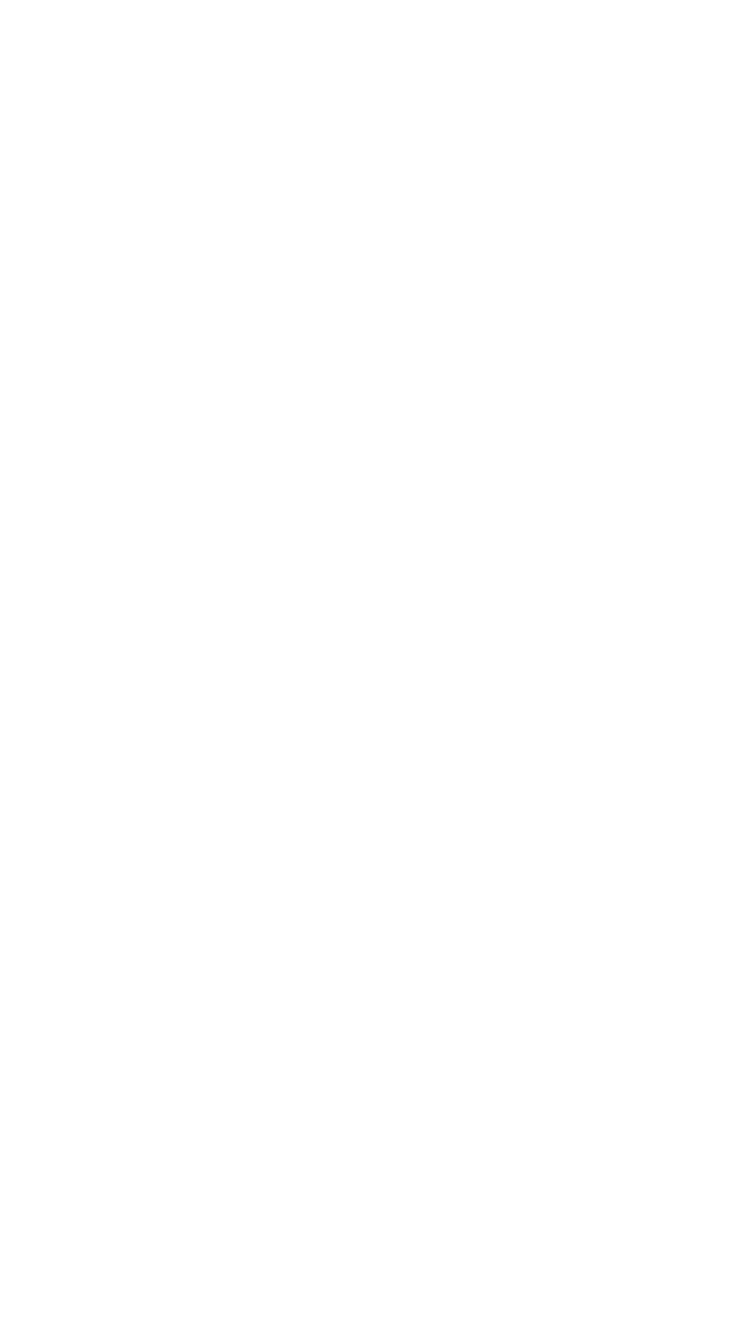
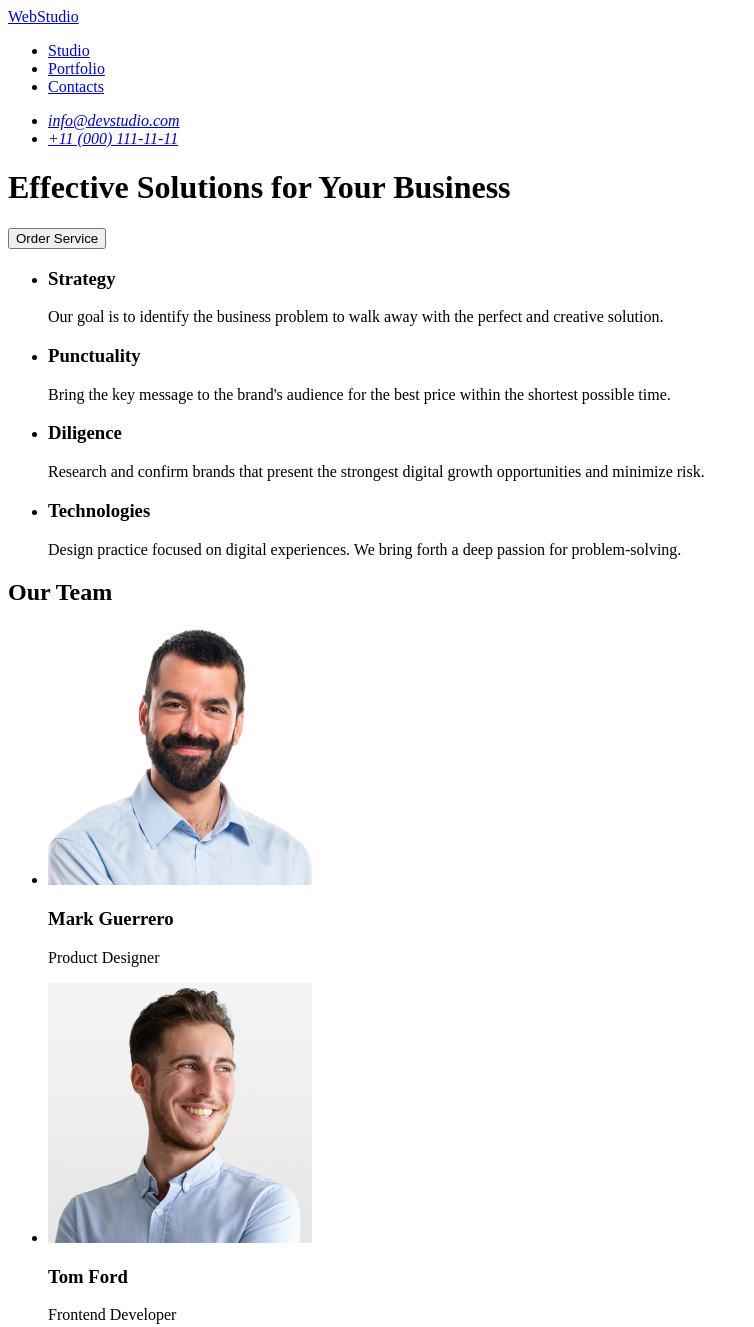
Before and after one commit to VladyslavPankratov/goit-markup-hw-01, a plain HTML site: page index.html in a window 1280 px wide. Shown: the top 1327 px of the page, without its empty margins (0-754 px from the left). Before the commit the page ends 800 px from the top, so only its background shows below. Drawn offline with Linux system fonts and the light colour scheme.

Commit message:
update index.html

```diff
--- a/index.html
+++ b/index.html
@@ -6,6 +6,76 @@
     <title>Document</title>
 </head>
 <body>
+    <!-- Елементи шапки -->
+    <header>
+<nav>
+    <a href="./index.html">WebStudio</a>
+    <ul>
+        <li><a href="#">Studio</a></li>
+        <li><a href="#">Portfolio</a></li>
+        <li><a href="#">Contacts</a></li>
+    </ul>
+</nav>
+<address>
+    <ul>
+        <li><a href="mailto:info@devstudio.com">info@devstudio.com</a></li>
+        <li><a href="tel:+11 (000) 111-11-11">+11 (000) 111-11-11</a></li>
+    </ul>
+</address>
+    </header>
 
+    <!-- Основний контент -->
+    <main>
+        <selection id="hero-image">
+            <h1>Effective Solutions for Your Business</h1>
+            <button type="button">Order Service</button>
+        </selection>
+
+        <section id="advantages">
+            <h2 hidden>Advantages</h2>
+    <ul>
+        <li><h3>Strategy</h3>
+        Our goal is to identify the business
+        problem to walk away with the perfect and creative solution.</li>
+        <li><h3>Punctuality</h3>
+        Bring the key message to the brand's audience for the best price within the shortest possible time.</li>
+        <li><h3>Diligence</h3>
+        Research and confirm brands that present the strongest digital growth opportunities and minimize risk.</li>
+        <li><h3>Technologies</h3>
+        Design practice focused on digital experiences. We bring forth a deep passion for problem-solving.</li>
+    </ul>
+</section>
+
+<section id="team">
+    <h2 class="team">Our Team</h2>
+    <ul>
+        <li>
+            <img src="./images/mark.jpg" alt="Designer" width="264" lang="260">
+            <h3>Mark Guerrero</h3>
+            <p>Product Designer</p>
+        </li>
+        <li>
+            <img src="./images/tom.jpg" alt="Frontend Developer" width="264" lang="260">
+            <h3>Tom Ford</h3>
+            <p>Frontend Developer</p>
+        </li>
+        <li>
+            <img src="./images/camila.jpg" alt="Marketing Specialist" width="264" lang="260">
+            <h3>Camila Garcia</h3>
+            <p>Marketing</p>
+        </li>
+        <li>
+            <img src="./images/daniel.jpg" alt="UI designer" width="264" lang="260">
+            <h3>Daniel Wilson</h3>
+            <p>UI Designer</p>
+        </li>
+    </ul>
+</section>
+    </main>
+    <!-- Підвал -->
+    <footer>
+<a href="./index.html">WebStudio</a>
+<p>Increase the flow of customers and sales for your business with digital marketing & growth solutions.</p>
+    </footer>
 </body>
 </html>
```
Also changed, not shown: images/camila.jpg (added), images/daniel.jpg (added), images/mark.jpg (added), images/tom.jpg (added).
